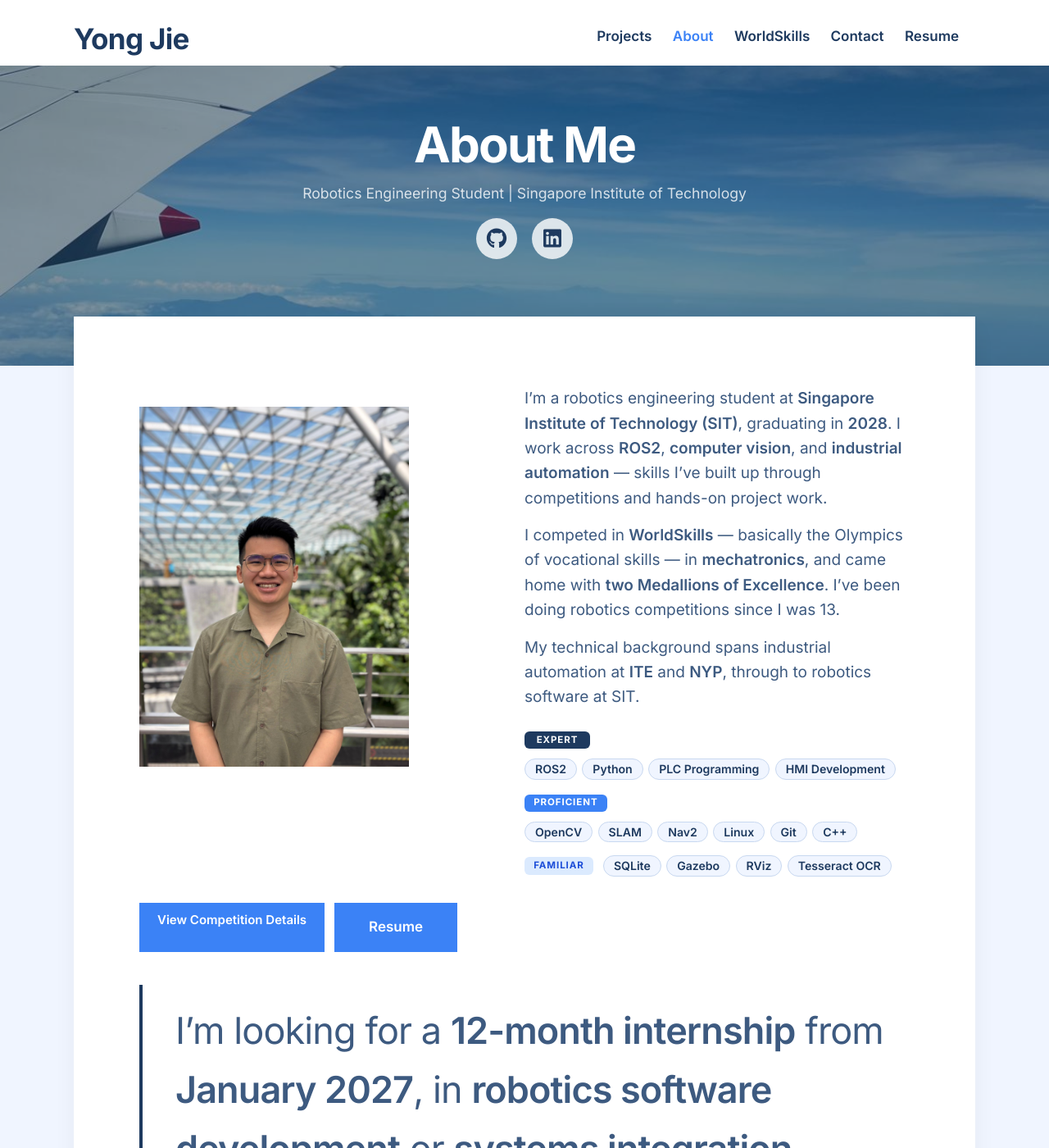
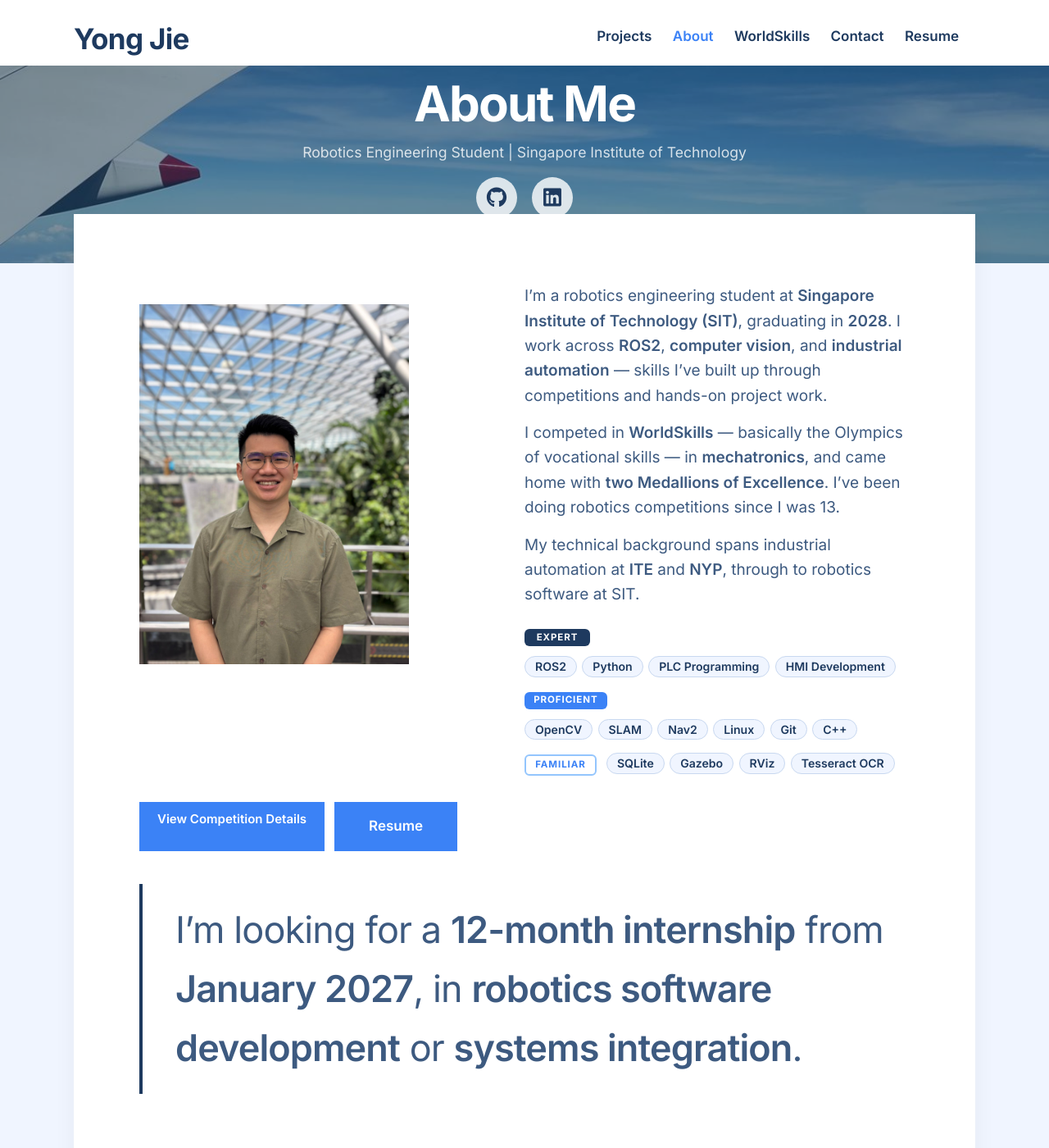
Before and after one commit to YongJiee/YongJiee.github.io, a Jekyll site: the page built from _pages/about.md, in a window 1280 px wide and 1400 px high. Shown: the whole window at 82% size. Built offline with Jekyll 4.4.1, drawn with Linux system fonts in a browser that asks for light colours; nearby versions of some CDN libraries.

Commit message:
V1.77 Fxing top picutre size and about me.

```diff
--- a/_sass/_includes/_custom.scss
+++ b/_sass/_includes/_custom.scss
@@ -149,8 +149,9 @@
 }
 
 .skill-group__label--familiar {
-  background: #DBEAFE;
-  color: #1D4ED8;
+  background: transparent;
+  color: #3B82F6;
+  border: 2px solid #93C5FD;
 }
 
 .skill-group__tags {
--- a/_sass/_includes/_hero.scss
+++ b/_sass/_includes/_hero.scss
@@ -7,17 +7,17 @@
   position: relative;
   top: 0;
   margin-top: 0;
-  padding: 100px 0 70px;
+  padding: 50px 0 40px;
   background: $hero-background-color;
 
   @include mq(tabletp) {
     margin-top: 25px;
-    padding: 100px 0 100px;
+    padding: 55px 0 50px;
   }
 
   @include mq(laptop) {
     margin-top: 30px;
-    padding: 110px 0 130px;
+    padding: 60px 0 55px;
   }
 
   .wrap {
```
